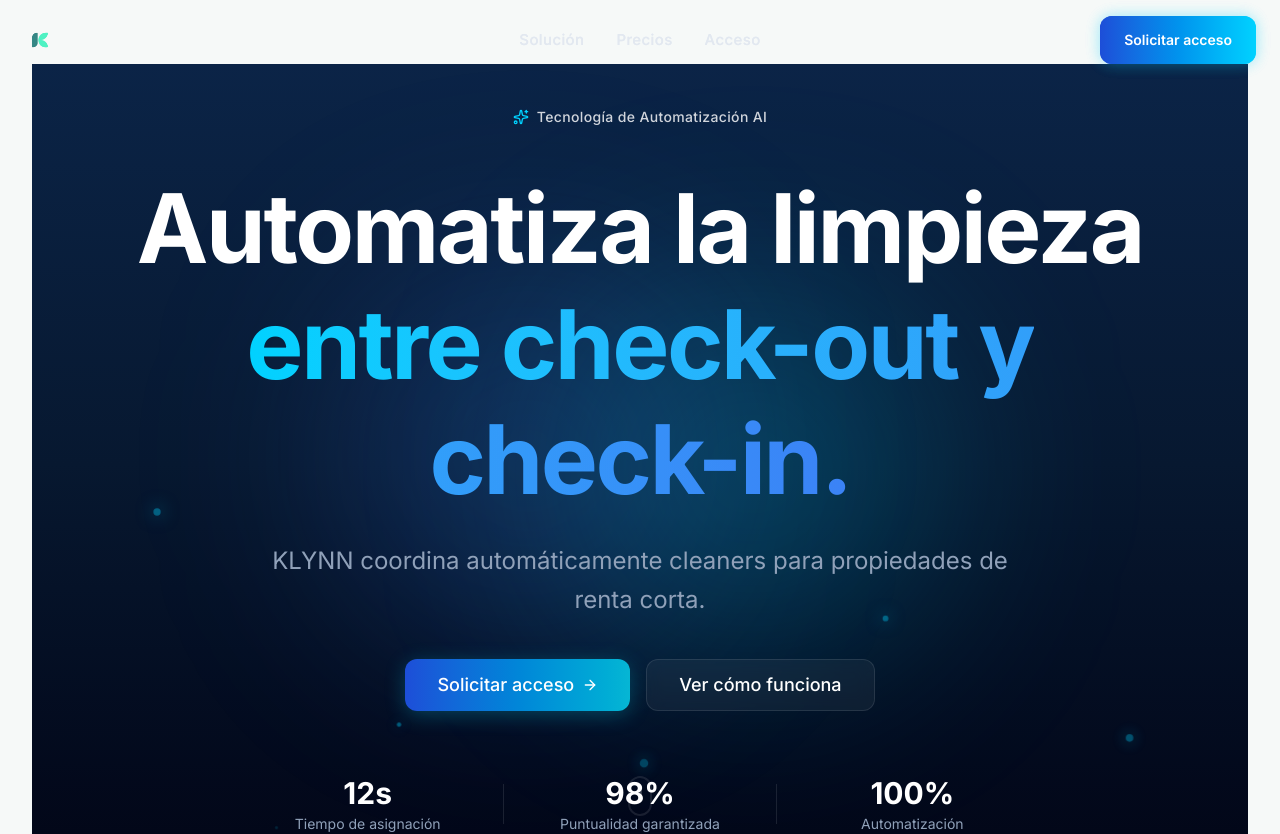
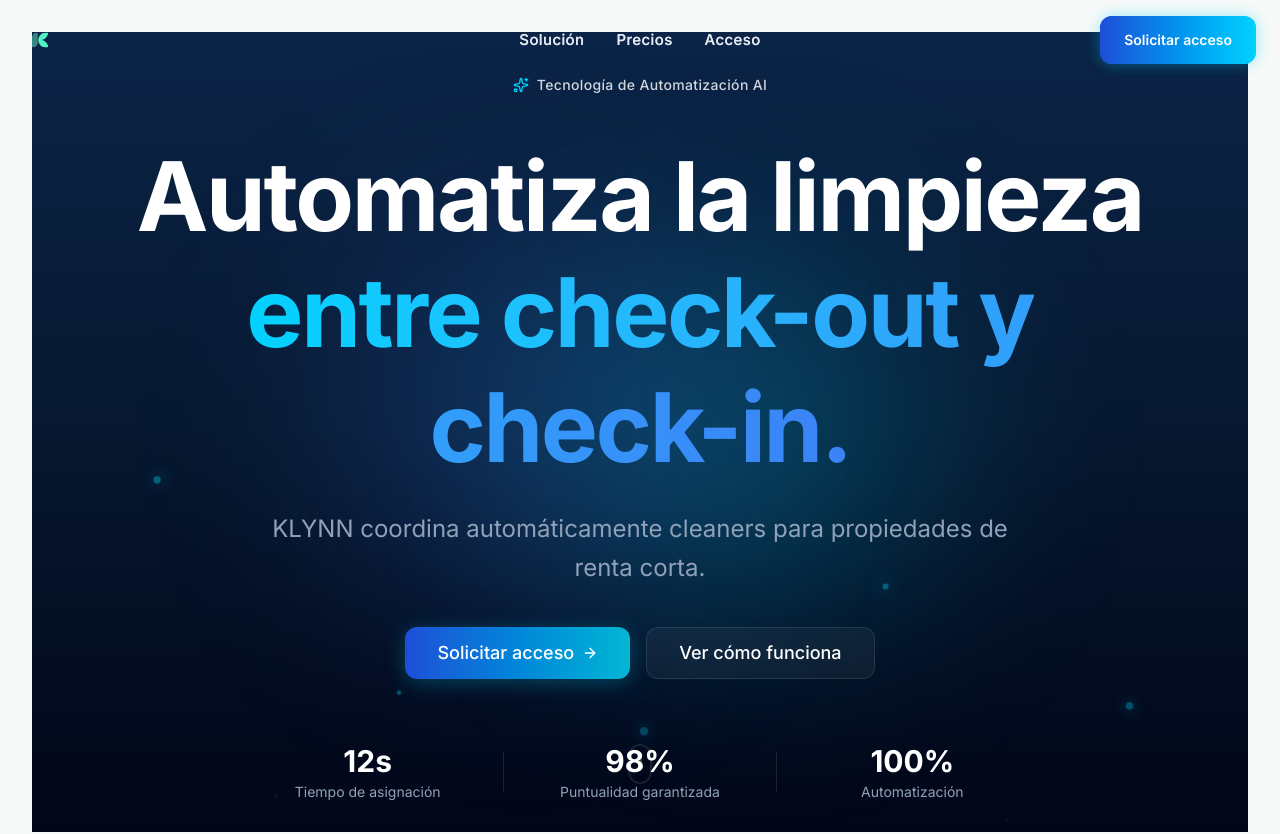
Before and after one commit to hostklynn-ux/klynn-landing, a Next.js app: page / in a window 1280 px wide. Shown: the top 834 px of the page. Built offline with nearby package versions, Linux system fonts and the light colour scheme.

Commit message:
styles: remove padding on main

```diff
--- a/app/layout.tsx
+++ b/app/layout.tsx
@@ -31,7 +31,7 @@
       >
         <div className="min-h-screen bg-background">
           <Header />
-          <main className="pt-8">{children}</main>
+          <main>{children}</main>
           <Footer />
         </div>
       </body>
```
